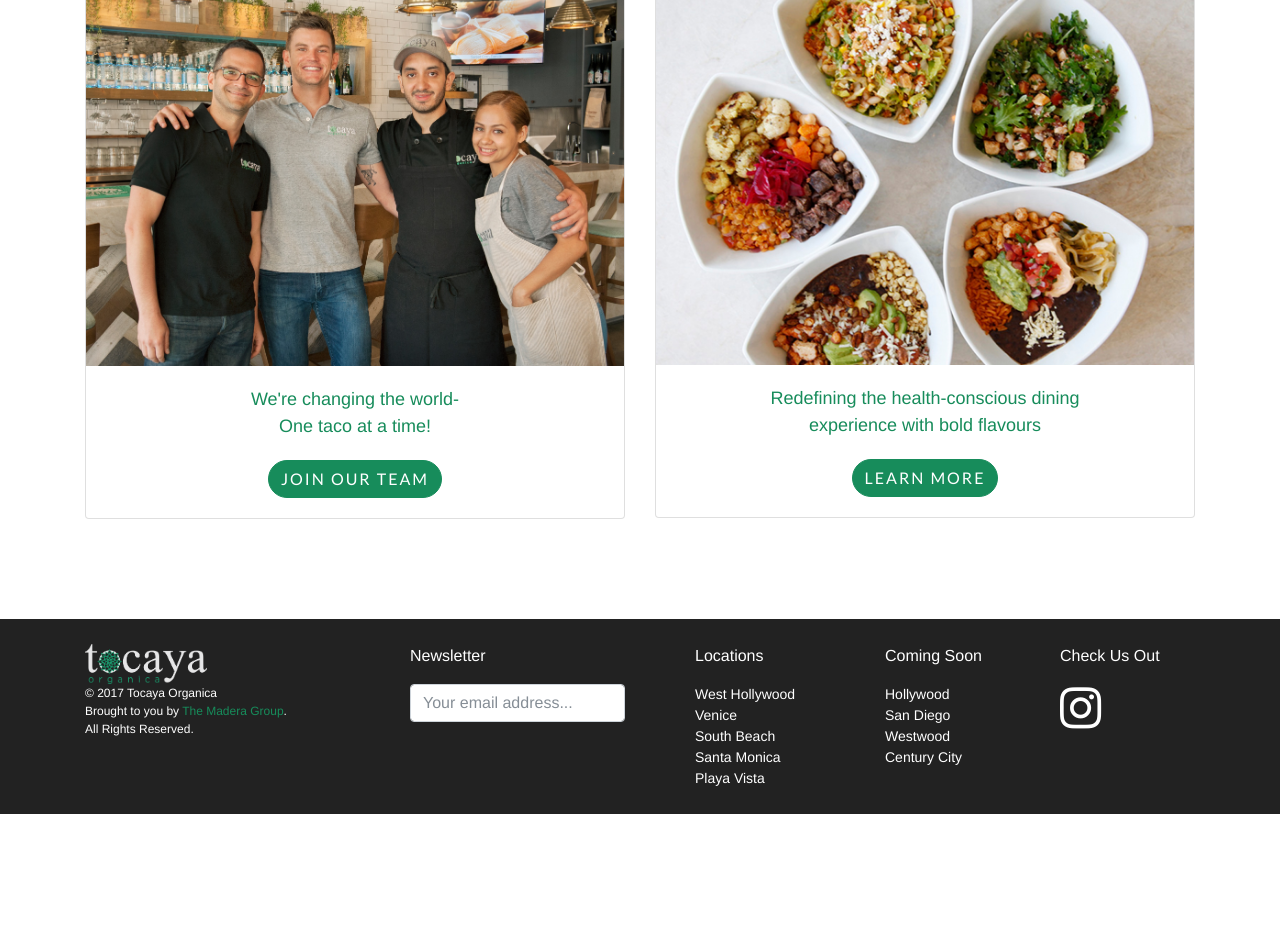
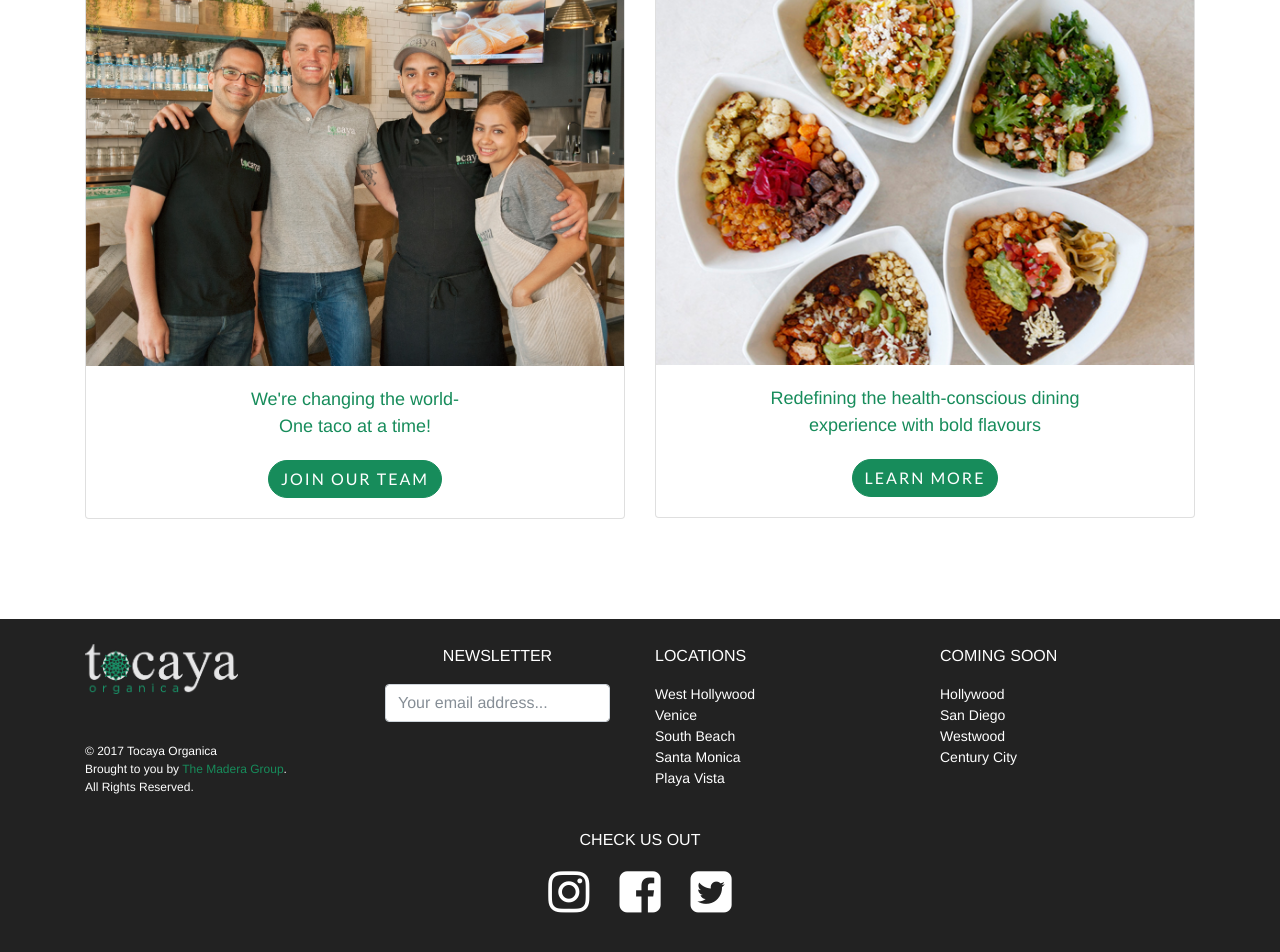
Before and after one commit to tocayaorganica/tocayaorganica.github.io, a Jekyll site: the page built from index.md, in a window 1280 px wide and 1400 px high, scrolled down 492 px. Shown: the part 427-1379 px from the top of the window. Built offline with Jekyll 4.4.1, drawn with Linux system fonts in a browser that asks for light colours; some web fonts are replaced; before the commit the page ends 1733 px from its top, so only the background shows below that.

Commit message:
footer looking pretty good

```diff
--- /dev/null
+++ b/_includes/default/footer-trademark.html
@@ -0,0 +1,7 @@
+<ul>
+	<li class="footer__list__item--small">&copy; {{ 'now' | date: "%Y" }} Tocaya Organica</li>
+	<li class="footer__list__item--small">
+		Brought to you by <a class="text-primary" href="http://www.themaderagroup.com/" target="_blank">The Madera Group</a>.
+	</li>
+	<li class="footer__list__item--small">All Rights Reserved.</li>
+</ul>
--- a/_includes/default/footer.html
+++ b/_includes/default/footer.html
@@ -3,36 +3,34 @@
 		<div class="row">
 
 			<!--logo and trademark-->
-			<div class="col-lg-3 col-md-4 col-sm-6 col-xs-8">
+			<div class="footer__col footer__col__logo col-12 col-md-3">
 				<!--logo-->
 				<img class="footer__logo" src="{{ site.footer-logo }}">
 
-				<!--trademark-->
-				<p>
-					&copy; {{ 'now' | date: "%Y" }} Tocaya Organica
-					<br/>
-					Brought to you by <a href="http://www.themaderagroup.com/" target="_blank">The Madera Group</a>.
-					<br/>
-					All Rights Reserved.
-				</p>
+				<!--trademark desktop-->
+				<div class="d-none d-md-block mt-md-5 text-left">
+					{% include default/footer-trademark.html %}
+				</div>
 			</div>
 
 			<!--newsletter-->
-			<div class="col-lg-3 col-md-4 col-sm-6 col-xs-8">
+			<div class="footer__col col-12 col-md-3">
 
 				<ul>
 					<li class="footer__list__title">Newsletter</li>
 					<li class="footer__list__item">
+						<div class="col-11 col-md-12 mx-auto">
 							<form>
 								<input class="form-control" placeholder="Your email address...">
 							</form>
+						</div>
 					</li>
 				</ul>
 
 			</div>
 
 			<!--open locations-->
-			<div class="col-lg-2 col-md-3 col-sm-4 col-xs-6">
+			<div class="footer__col col-6 col-md-3 text-left">
 				<ul>
 					<li class="footer__list__title">
 						<a href="/locations/">Locations</a>
@@ -48,7 +46,7 @@
 			</div>
 
 			<!--coming soon locations-->
-			<div class="col-lg-2 col-md-3 col-sm-4 col-xs-6">
+			<div class="footer__col col-6 col-md-3 text-left">
 				<ul>
 					<li class="footer__list__title">
 						<a href="/locations/">Coming Soon</a>
@@ -64,18 +62,40 @@
 			</div>
 
 			<!--social media-->
-			<div>
+			<div class="footer__col col-12 col-sm-6 col-md-4 mx-auto">
 				<ul>
-					<li class="footer__list__title">Check Us Out</li>
+					<li class="footer__list__title d-none d-md-block">Check Us Out</li>
 					<li class="footer__list__item">
+						<div class="d-inline-flex">
 
 							<!--instagram-->
+							<div class="col">
 								<a href="{{ site.instagram-link }}" target="_blank">
 									<i class="fa fa-instagram"></i>
 								</a>
+							</div>
 
+							<!--facebook-->
+							<div class="col">
+								<a href="{{ site.facebook-link }}" target="_blank">
+									<i class="fa fa-facebook-square"></i>
+								</a>
+							</div>
+
+							<!--twitter-->
+							<div class="col">
+								<a href="{{ site.facebook-link }}" target="_blank">
+									<i class="fa fa-twitter-square"></i>
+								</a>
+							</div>
+						</div>
 					</li>
 				</ul>
+			</div>
+
+			<!--trademark mobile-->
+			<div class="footer__col col-12 d-block d-md-none">
+				{% include default/footer-trademark.html %}
 			</div>
 
 		</div>
--- a/_sass/_footer.scss
+++ b/_sass/_footer.scss
@@ -1,23 +1,41 @@
+@import "variables";
+
 // Styling for the footer
 footer {
+
   padding: 25px 0;
   color: white;
   background-color: $gray-darker;
+
+  text-align: center;
+
+  .footer__col {
+    margin-bottom: 2rem;
+  }
+
   p {
     font-size: 12px;
     margin: 0;
   }
+
   ul {
+    padding-left: 0;
     margin-bottom: 0;
+
     li {
       list-style: none;
 
       &.footer__list__title {
+        text-transform: uppercase;
         margin-bottom: 16px;
       }
 
       &.footer__list__item {
         font-size: 14px;
+      }
+
+      &.footer__list__item--small {
+        font-size: 12px;
       }
 
       a {
@@ -36,7 +54,13 @@ footer {
     }
   }
 
+  .footer__col__logo {
+    @media (min-width: $screen-md) {
+      text-align: left!important;
+    }
+
     img.footer__logo {
-        height: 40px;
+      height: 50px;
     }
   }
+}
--- a/_sass/_variables.scss
+++ b/_sass/_variables.scss
@@ -23,3 +23,19 @@ $gray-lighter:     lighten($gray-base, 93.5%); // #eee
 $brand-twitter:		#1da1f2;
 $brand-facebook:	#3b5998;
 $brand-google-plus:	#dd4b39;
+
+// Extra small devices (portrait phones, less than 576px)
+// No media query since this is the default in Bootstrap
+// $screen-xs: 0px;
+
+// Small devices (landscape phones, 576px and up)
+$screen-sm: 576px;
+
+// Medium devices (tablets, 768px and up)
+$screen-md: 768px;
+
+// Large devices (desktops, 992px and up)
+$screen-lg: 992px;
+
+// Extra large devices (large desktops, 1200px and up)
+$screen-xl: 1200px;
```
Lines whose indentation alone changed are shown as unchanged.
